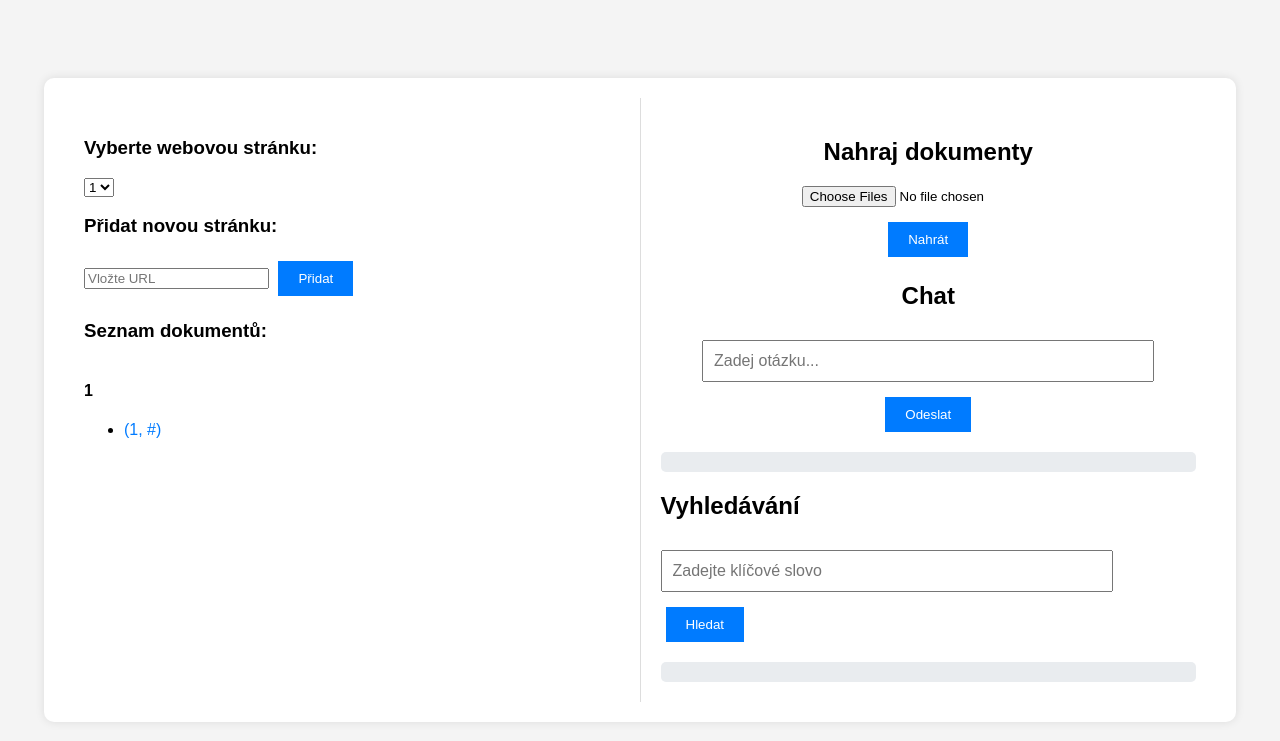
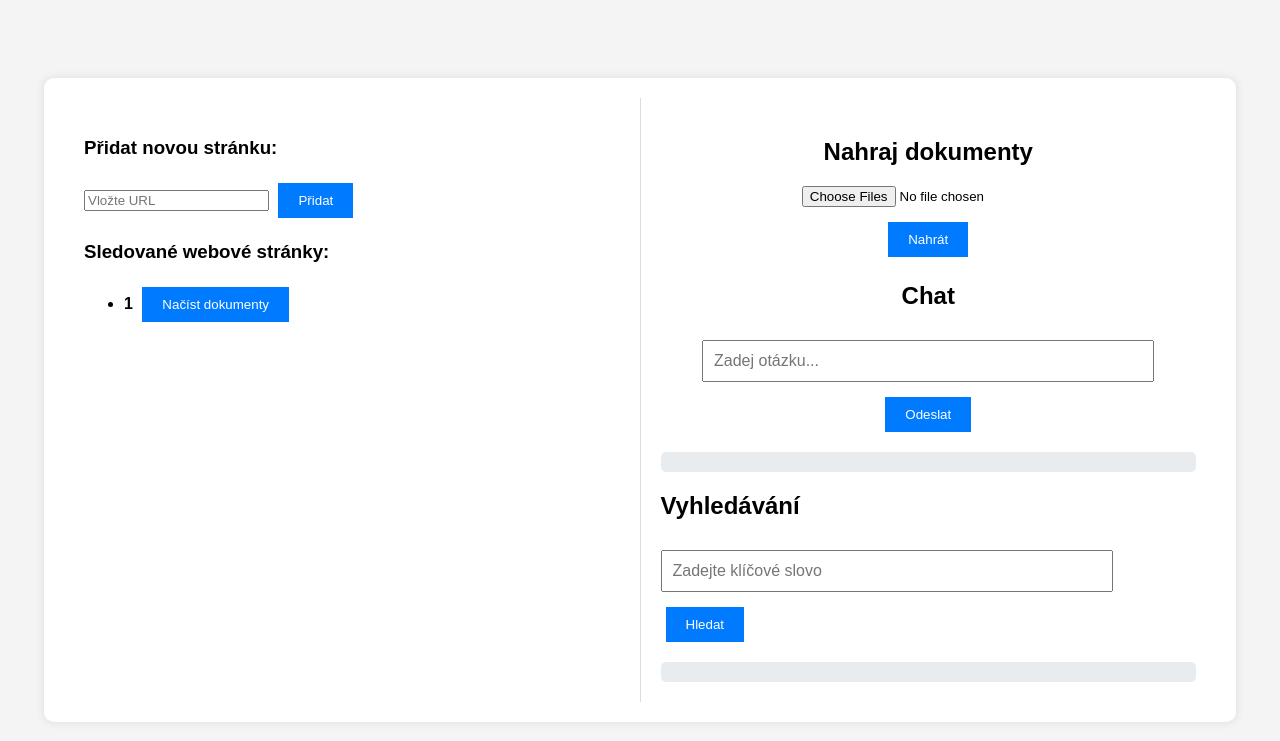
Before and after one commit to Maikl76/chatbot, a FastAPI app: template templates/index.html in a window 1280 px wide. Shown: the top 741 px of the page. Run offline with FastAPI, Linux system fonts and the light colour scheme; the template is opened without the code that fills it: most values are stand-ins (such as "Sample title", 1, 10 or a date in 2020).

Commit message:
Update index.html

```diff
--- a/templates/index.html
+++ b/templates/index.html
@@ -5,112 +5,26 @@
     <meta name="viewport" content="width=device-width, initial-scale=1.0">
     <title>Chatbot s dokumenty</title>
     <link rel="stylesheet" href="/static/style.css">
-    <style>
-        body {
-            font-family: Arial, sans-serif;
-            background-color: #f4f4f4;
-            display: flex;
-            flex-direction: column;
-            align-items: center;
-            justify-content: center;
-            height: 100vh;
-            margin: 0;
-        }
-        #container {
-            display: flex;
-            width: 90%;
-            max-width: 1200px;
-            background: white;
-            padding: 20px;
-            border-radius: 10px;
-            box-shadow: 0 0 10px rgba(0, 0, 0, 0.1);
-        }
-        #left, #right {
-            flex: 1;
-            padding: 20px;
-        }
-        #left {
-            border-right: 1px solid #ddd;
-        }
-        #documentList {
-            text-align: left;
-            max-height: 300px;
-            overflow-y: auto;
-        }
-        #documentList a {
-            display: block;
-            margin: 5px 0;
-            color: #007BFF;
-            text-decoration: none;
-        }
-        #documentList a:hover {
-            text-decoration: underline;
-        }
-        #chat-container {
-            text-align: center;
-        }
-        #fileInput {
-            display: block;
-            margin: 10px auto;
-        }
-        #userInput, #searchInput {
-            width: 80%;
-            padding: 10px;
-            margin: 10px 0;
-            font-size: 16px;
-        }
-        button {
-            padding: 10px 20px;
-            background-color: #007BFF;
-            color: white;
-            border: none;
-            cursor: pointer;
-            margin: 5px;
-        }
-        button:hover {
-            background-color: #0056b3;
-        }
-        #response, #searchResults {
-            margin-top: 15px;
-            background: #e9ecef;
-            padding: 10px;
-            border-radius: 5px;
-            text-align: left;
-        }
-        .result-paragraph {
-            padding: 10px;
-            border-bottom: 1px solid #ccc;
-            margin-bottom: 10px;
-        }
-    </style>
 </head>
 <body>
 
     <div id="container">
         <!-- Levá strana: Seznam webových stránek a dokumentů -->
         <div id="left">
-            <h3>Vyberte webovou stránku:</h3>
-            <select id="webpageSelect" onchange="loadDocuments()">
-                {% for page in webpages %}
-                    <option value="{{ page }}">{{ page }}</option>
-                {% endfor %}
-            </select>
-
             <h3>Přidat novou stránku:</h3>
             <input type="text" id="newWebpageUrl" placeholder="Vložte URL">
             <button onclick="addWebpage()">Přidat</button>
 
-            <h3>Seznam dokumentů:</h3>
-            <div id="documentList">
-                {% for page, links in links.items() %}
-                    <h4>{{ page }}</h4>
-                    <ul>
-                        {% for link in links %}
-                            <li><a href="{{ link }}" target="_blank">{{ link }}</a></li>
-                        {% endfor %}
-                    </ul>
+            <h3>Sledované webové stránky:</h3>
+            <ul id="webpageList">
+                {% for page in webpages %}
+                    <li>
+                        <strong>{{ page }}</strong>
+                        <button onclick="loadDocuments('{{ page }}')">Načíst dokumenty</button>
+                        <ul id="documents-{{ page|replace('/', '') }}"></ul>
+                    </li>
                 {% endfor %}
-            </div>
+            </ul>
         </div>
 
         <!-- Pravá strana: AI chat a vyhledávání -->
@@ -135,9 +49,45 @@
     </div>
 
     <script>
-        let apiUrl = "http://127.0.0.1:8000"; // Lokální API
-        let uploadedFiles = [];
+        let apiUrl = "http://127.0.0.1:8000";
 
-        async function uploadFiles() {
-            let fileInput = document.getElementById("fileInput").files;
-            if (fileI
+        async function addWebpage() {
+            let url = document.getElementById("newWebpageUrl").value.trim();
+            if (!url) return;
+
+            let response = await fetch(`${apiUrl}/add_webpage/`, {
+                method: "POST",
+                body: new URLSearchParams({ url })
+            });
+
+            let result = await response.json();
+            if (result.message === "Stránka přidána") {
+                let webpageList = document.getElementById("webpageList");
+                let li = document.createElement("li");
+                li.innerHTML = `<strong>${url}</strong>
+                                <button onclick="loadDocuments('${url}')">Načíst dokumenty</button>
+                                <ul id="documents-${url.replace(/\//g, '')}"></ul>`;
+                webpageList.appendChild(li);
+            }
+        }
+
+        async function loadDocuments(url) {
+            let response = await fetch(`${apiUrl}/scrape/?url=${encodeURIComponent(url)}`);
+            let result = await response.json();
+            let docList = document.getElementById(`documents-${url.replace(/\//g, '')}`);
+            docList.innerHTML = "";
+
+            result.forEach(link => {
+                let li = document.createElement("li");
+                let a = document.createElement("a");
+                a.href = link;
+                a.target = "_blank";
+                a.innerText = link;
+                li.appendChild(a);
+                docList.appendChild(li);
+            });
+        }
+    </script>
+
+</body>
+</html>
```
